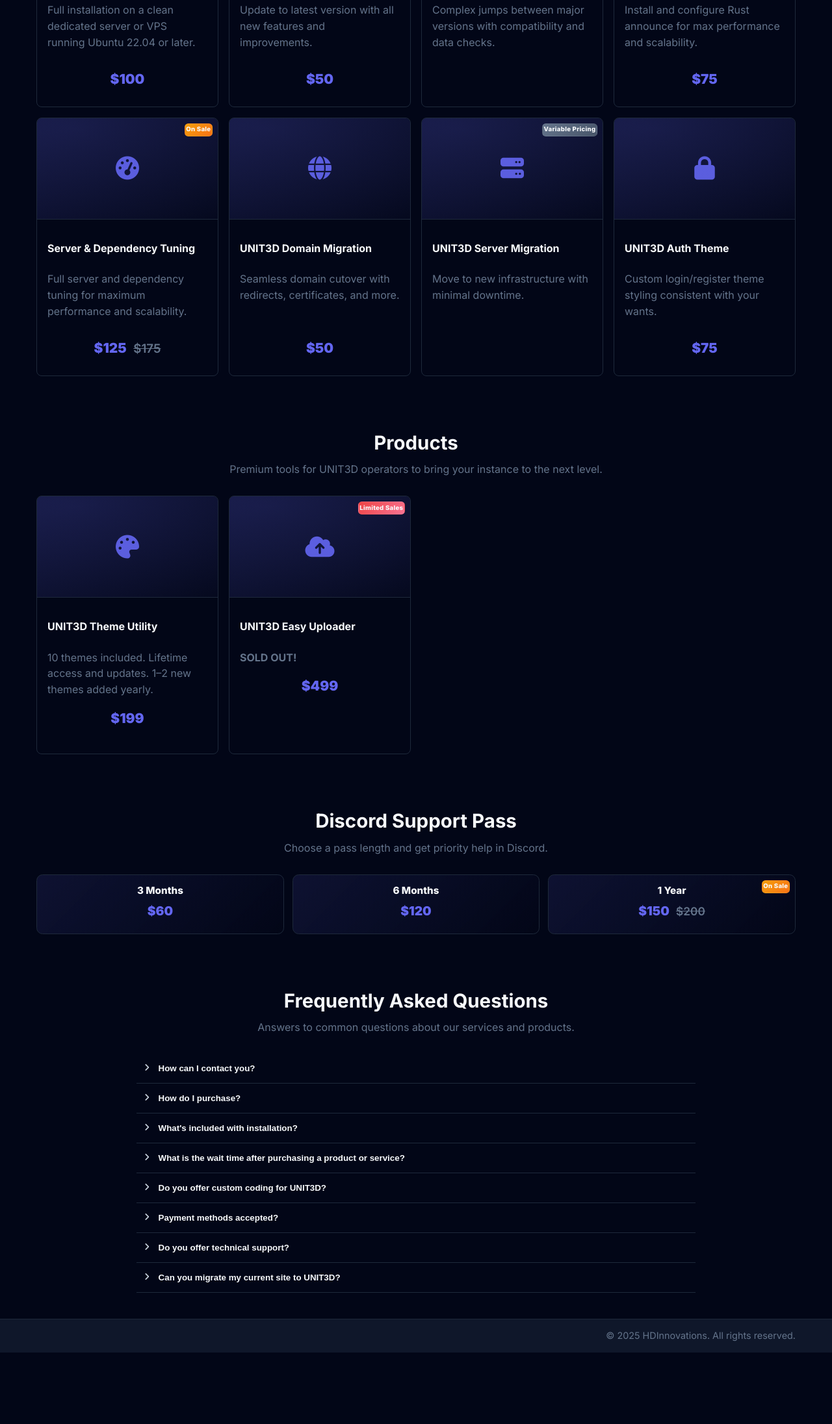
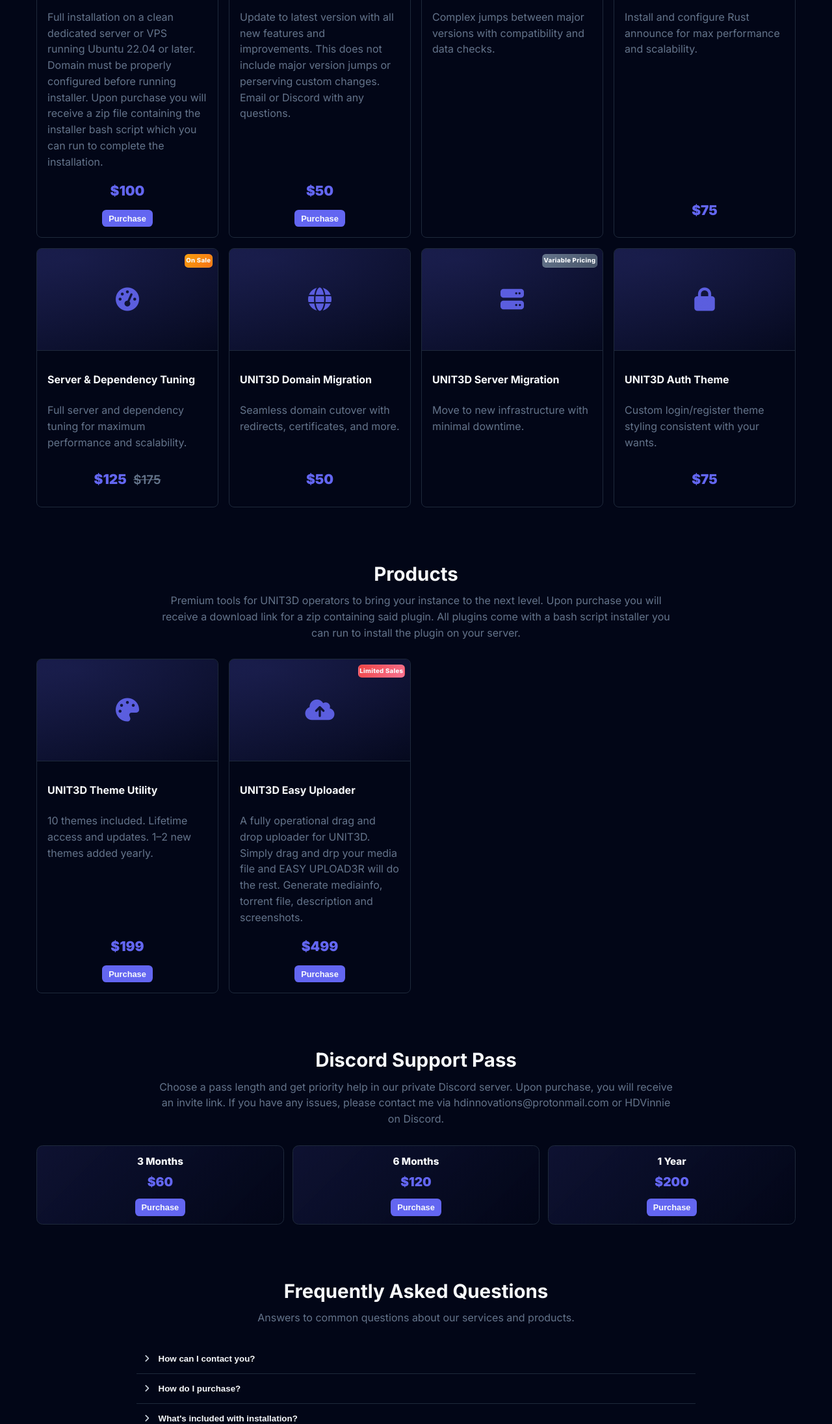
Before and after one commit to HDInnovations/HDInnovations, a plain HTML site: page index.html in a window 1280 px wide. Shown: the part 608-2800 px from the top of the page at 65% size. Before the commit the page ends 2690 px from the top, so only its background shows below. Drawn offline with nearby package versions, Linux system fonts and the light colour scheme.

Commit message:
update: home page

```diff
--- a/index.html
+++ b/index.html
@@ -75,9 +75,10 @@
                 <div class="u-container">
                     <!--<img src="./media/unit3d.png" class="hero__image" alt="UNIT3D">-->
                     <h1 class="hero__title">Services, Products, and Support</h1>
-                    <p class="hero__subtitle">
+                    <p class="hero__subtitle" style="margin-bottom: 2px;">
                         Installations, updates, migrations, performance tuning, themes and more.
                     </p>
+                    <span style="color: coral; font-size: 8px; font-weight: bold; text-decoration: underline;">All sales are final. No refunds Please contact me with any questions before purchasing. Thank you for your support!
                 </div>
             </section>
 
@@ -114,10 +115,15 @@
                                 </div>
                             </div>
                             <div class="card__body">
-                                <h3 class="card__title">UNIT3D Install</h3>
-                                <p class="card__text">Full installation on a clean dedicated server or VPS running Ubuntu 22.04 or later.</p>
+                                <h3 class="card__title">UNIT3D Installer</h3>
+                                <p class="card__text">Full installation on a clean dedicated server or VPS running Ubuntu 22.04 or later. Domain must be properly configured before running installer. Upon purchase you will receive a zip file containing the installer bash script which you can run to complete the installation.</p>
                                 <div class="card__bottom">
                                     <div class="card__price">$100</div>
+                                    <div class="card__actions">
+                                        <a href="https://buy.polar.sh/polar_cl_8sOwJuTWkAue5HA80Ns5B4INEuZ2Ia9GvgRxu1m9gXZ" data-polar-checkout data-polar-checkout-theme="dark">
+                                            <button class="btn btn--small">Purchase</button>
+                                        </a>
+                                    </div>
                                 </div>
                             </div>
                         </article>
@@ -129,9 +135,14 @@
                             </div>
                             <div class="card__body">
                                 <h3 class="card__title">UNIT3D Update</h3>
-                                <p class="card__text">Update to latest version with all new features and improvements.</p>
+                                <p class="card__text">Update to latest version with all new features and improvements. This does not include major version jumps or perserving custom changes. Email or Discord with any questions.</p>
                                 <div class="card__bottom">
                                     <div class="card__price">$50</div>
+                                    <div class="card__actions">
+                                        <a href="https://buy.polar.sh/polar_cl_8sOwJuTWkAue5HA80Ns5B4INEuZ2Ia9GvgRxu1m9gXZ" data-polar-checkout data-polar-checkout-theme="dark">
+                                            <button class="btn btn--small">Purchase</button>
+                                        </a>
+                                    </div>
                                 </div>
                             </div>
                         </article>
@@ -229,7 +240,7 @@
                 <div class="u-container">
                     <div class="section__head">
                         <h2 class="section__title">Products</h2>
-                        <p class="section__desc">Premium tools for UNIT3D operators to bring your instance to the next level.</p>
+                        <p class="section__desc">Premium tools for UNIT3D operators to bring your instance to the next level. Upon purchase you will receive a download link for a zip containing said plugin. All plugins come with a bash script installer you can run to install the plugin on your server.</p>
                     </div>
 
                     <div class="grid grid--cards">
@@ -241,7 +252,14 @@
                             <div class="card__body">
                                 <h3 class="card__title">UNIT3D Theme Utility</h3>
                                 <p class="card__text">10 themes included. Lifetime access and updates. 1–2 new themes added yearly.</p>
-                                <div class="card__price">$199</div>
+                                <div class="card__bottom">
+                                    <div class="card__price">$199</div>
+                                    <div class="card__actions">
+                                        <a href="https://buy.polar.sh/polar_cl_lXW2qKuRFQwtuuOZQAcCkLqJ7FlJ9IFBIh8bJ2S9MBu" data-polar-checkout data-polar-checkout-theme="dark">
+                                            <button class="btn btn--small">Purchase</button>
+                                        </a>
+                                    </div>
+                                </div>
                             </div>
                         </article>
 
@@ -253,8 +271,15 @@
                             </div>
                             <div class="card__body">
                                 <h3 class="card__title">UNIT3D Easy Uploader</h3>
-                                <p class="card__text"><strong>SOLD OUT!</strong></p>
-                                <div class="card__price">$499</div>
+                                <p class="card__text">A fully operational drag and drop uploader for UNIT3D. Simply drag and drp your media file and EASY UPLOAD3R will do the rest. Generate mediainfo, torrent file, description and screenshots.</p>
+                                <div class="card__bottom">
+                                    <div class="card__price">$499</div>
+                                    <div class="card__actions">
+                                        <a href="https://buy.polar.sh/polar_cl_gJk2y1SVC1RfISkznkr9Udhjb00Tv4HMsqf9e1kqMM3" data-polar-checkout data-polar-checkout-theme="dark">
+                                            <button class="btn btn--small">Purchase</button>
+                                        </a>
+                                    </div>
+                                </div>
                             </div>
                         </article>
                     </div>
@@ -266,7 +291,7 @@
                 <div class="u-container">
                     <div class="section__head">
                         <h2 class="section__title">Discord Support Pass</h2>
-                        <p class="section__desc">Choose a pass length and get priority help in Discord.</p>
+                        <p class="section__desc">Choose a pass length and get priority help in our private Discord server. Upon purchase, you will receive an invite link. If you have any issues, please contact me via hdinnovations@protonmail.com or HDVinnie on Discord.</p>
                     </div>
 
                     <div class="passes">
@@ -275,6 +300,13 @@
                                 <h3 class="pass__title">3 Months</h3>
                             </div>
                             <div class="pass__price">$60</div>
+                            <div class="card__bottom">
+                                <div class="card__actions">
+                                    <a href="https://buy.polar.sh/polar_cl_d5boyKNXsT01ttnqoqtANceAFJLweGoDVLKsO1vrKRe" data-polar-checkout data-polar-checkout-theme="dark">
+                                        <button class="btn btn--small">Purchase</button>
+                                    </a>
+                                </div>
+                            </div>
                         </article>
 
                         <article class="pass">
@@ -282,14 +314,28 @@
                                 <h3 class="pass__title">6 Months</h3>
                             </div>
                             <div class="pass__price">$120</div>
+                            <div class="card__bottom">
+                                <div class="card__actions">
+                                    <a href="https://buy.polar.sh/polar_cl_gq8KQhKCgn2Qcx1ErcswhWHBfQKMiCwFeBzSP3mKAzQ" data-polar-checkout data-polar-checkout-theme="dark">
+                                        <button class="btn btn--small">Purchase</button>
+                                    </a>
+                                </div>
+                            </div>
                         </article>
 
                         <article class="pass">
                             <div class="pass__header">
-                                <span class="ribbon ribbon--sale">On Sale</span>
+                                <!--<span class="ribbon ribbon--sale">On Sale</span>-->
                                 <h3 class="pass__title">1 Year</h3>
                             </div>
-                            <div class="pass__price">$150 <span class="price__was">$200</span></div>
+                            <div class="pass__price">$200 <!--<span class="price__was">$200</span>--></div>
+                            <div class="card__bottom">
+                                <div class="card__actions">
+                                    <a href="https://buy.polar.sh/polar_cl_rUKnvIq9qHc3ZMpnQ4nyNHoI5XnggLwpxK1GV2IpGI6" data-polar-checkout data-polar-checkout-theme="dark">
+                                        <button class="btn btn--small">Purchase</button>
+                                    </a>
+                                </div>
+                            </div>
                         </article>
                     </div>
                 </div>
@@ -350,7 +396,7 @@
                                 <i class="faq__icon fa-solid" :class="open===3 ? 'fa-angle-down' : 'fa-angle-right'" aria-hidden="true"></i>
                                 <span>Payment methods accepted?</span>
                             </button>
-                            <div class="faq__a" x-show="open===3">We currently work with crypto. Custom terms available for high cost services.</div>
+                            <div class="faq__a" x-show="open===3">We currently work with Polar.sh for payment processing.</div>
                         </div>
                         <div class="faq__item">
                             <button class="faq__q btn--ghost" @click="open === 4 ? open = null : open = 4" :aria-expanded="(open===4).toString()">
```
